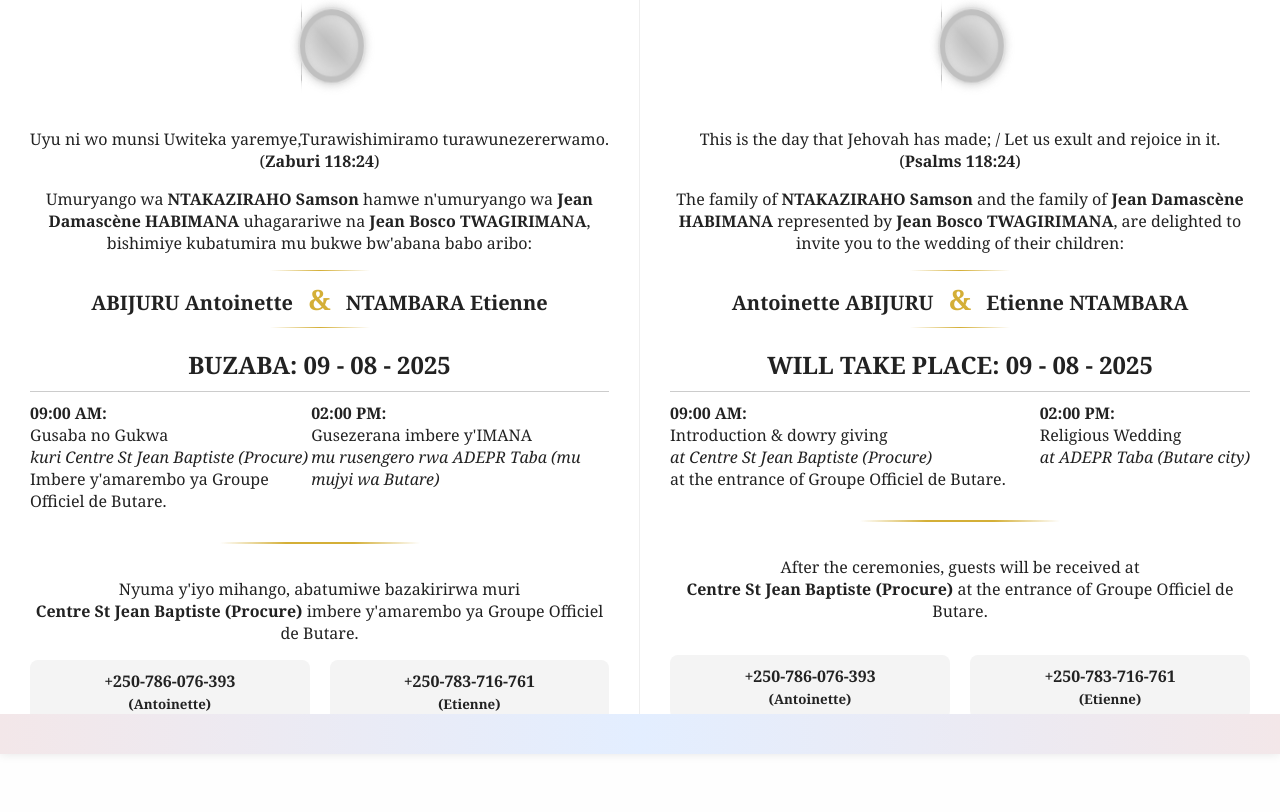
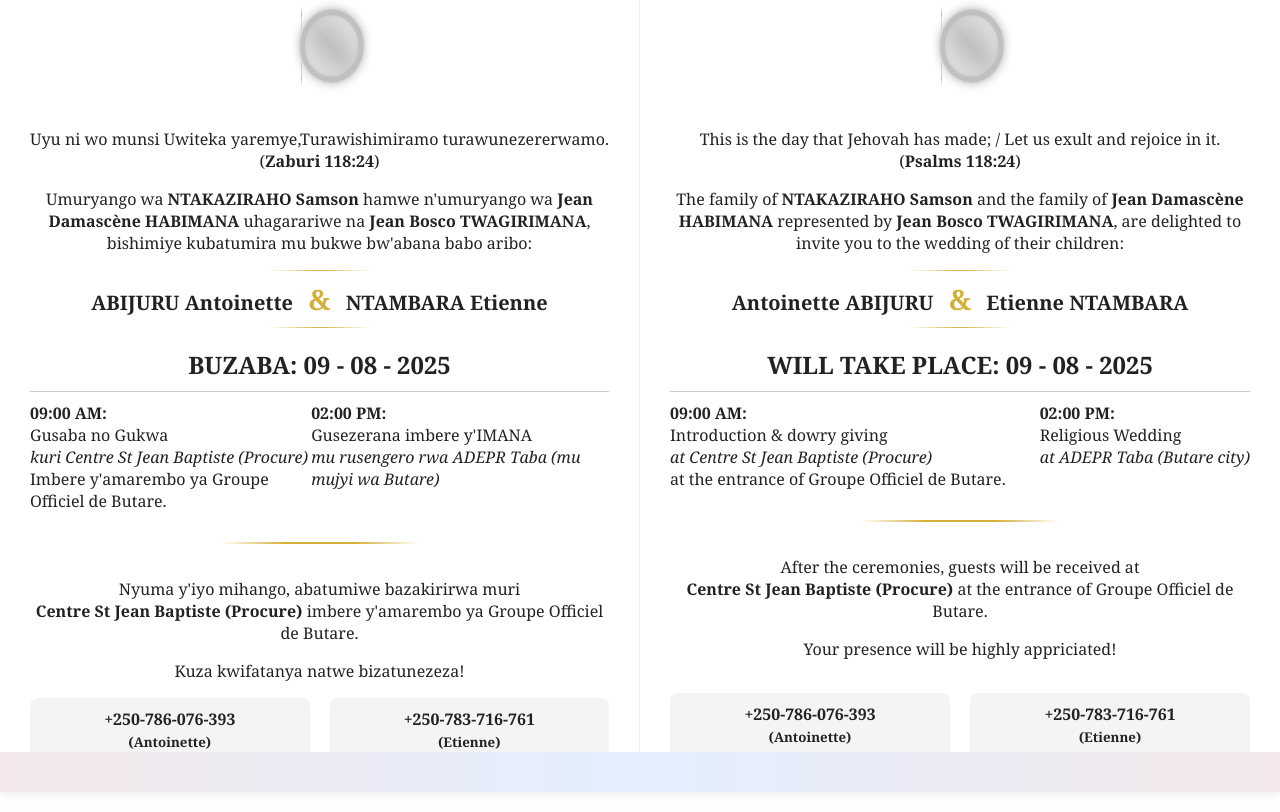
Before and after one commit to 94etienne/wedding_invitation_Antoinette_and_Etienne_09_August_2025, a plain HTML site: page index.html in a window 1280 px wide. Shown: the part 131-943 px from the top of the page. Before the commit the page ends 905 px from the top, so only its background shows below. Drawn offline with Linux system fonts and the light colour scheme; a script that the page names is missing.

Commit message:
Update index.html

```diff
--- a/index.html
+++ b/index.html
@@ -444,6 +444,7 @@
         Nyuma y'iyo mihango, abatumiwe bazakirirwa muri<br>
         <strong>Centre St Jean Baptiste (Procure)</strong> imbere y'amarembo ya Groupe Officiel de Butare.
       </p>
+      <center><p>Kuza kwifatanya natwe bizatunezeza!</p></center>
       <div class="phone-container">
         <div class="phone">
           +250-786-076-393<br><small>(Antoinette)</small>
@@ -500,6 +501,7 @@
         After the ceremonies, guests will be received at<br>
         <strong>Centre St Jean Baptiste (Procure)</strong> at the entrance of Groupe Officiel de Butare.
       </p>
+      <center><p>Your presence will be highly appriciated!</p></center>
       <div class="phone-container phone-container1">
         <div class="phone">
           +250-786-076-393<br><small>(Antoinette)</small>
```
